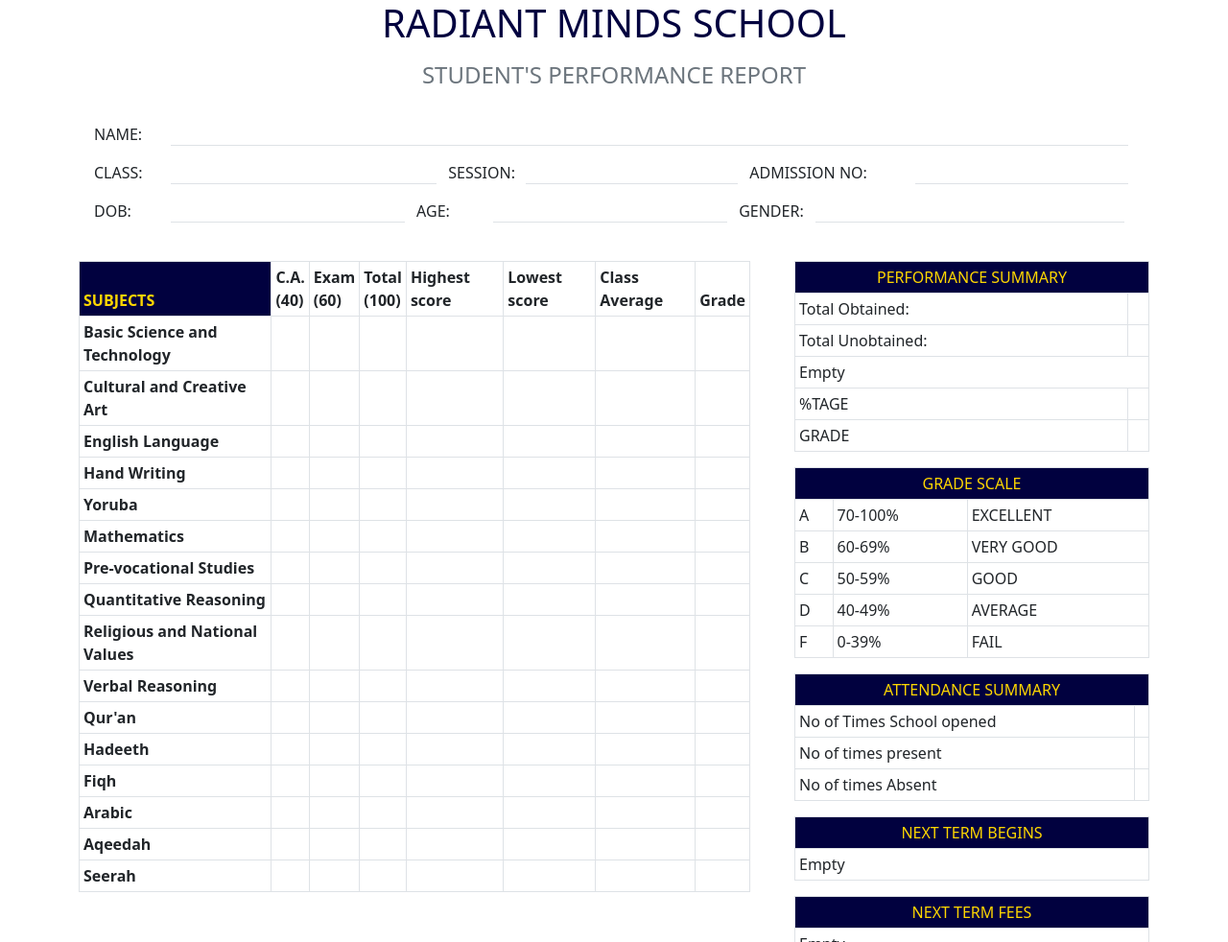
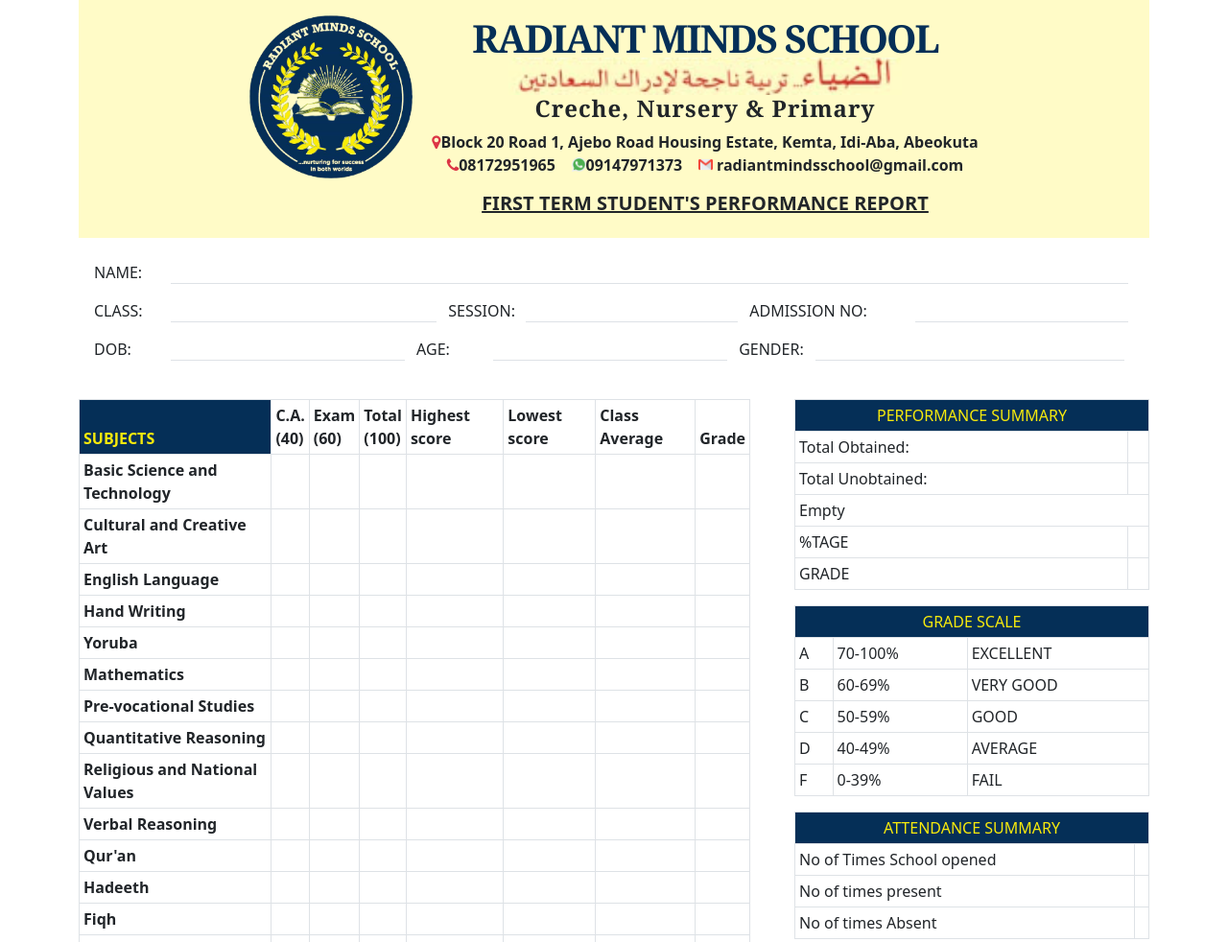
Before and after one commit to Luqman07/Radiant-Minds, a plain HTML site: page index.html in a window 1280 px wide. Shown: the top 982 px of the page at 96% size. Drawn offline with nearby package versions, Linux system fonts and the light colour scheme.

Commit message:
Added the company details

```diff
--- a/index.html
+++ b/index.html
@@ -1,19 +1,47 @@
 <!DOCTYPE html>
 <html lang="en">
+
 <head>
     <meta charset="UTF-8">
     <meta name="viewport" content="width=device-width, initial-scale=1.0">
     <title>Document</title>
-    <link href="https://cdn.jsdelivr.net/npm/bootstrap@5.0.0-beta1/dist/css/bootstrap.min.css" rel="stylesheet" integrity="sha384-giJF6kkoqNQ00vy+HMDP7azOuL0xtbfIcaT9wjKHr8RbDVddVHyTfAAsrekwKmP1" crossorigin="anonymous">
-<script src="https://cdn.jsdelivr.net/npm/bootstrap@5.0.0-beta1/dist/js/bootstrap.bundle.min.js" integrity="sha384-ygbV9kiqUc6oa4msXn9868pTtWMgiQaeYH7/t7LECLbyPA2x65Kgf80OJFdroafW" crossorigin="anonymous"></script>
+    <link href="https://cdn.jsdelivr.net/npm/bootstrap@5.0.0-beta1/dist/css/bootstrap.min.css" rel="stylesheet"
+        integrity="sha384-giJF6kkoqNQ00vy+HMDP7azOuL0xtbfIcaT9wjKHr8RbDVddVHyTfAAsrekwKmP1" crossorigin="anonymous">
+    <script src="https://cdn.jsdelivr.net/npm/bootstrap@5.0.0-beta1/dist/js/bootstrap.bundle.min.js"
+        integrity="sha384-ygbV9kiqUc6oa4msXn9868pTtWMgiQaeYH7/t7LECLbyPA2x65Kgf80OJFdroafW"
+        crossorigin="anonymous"></script>
+    <script src="https://kit.fontawesome.com/a076d05399.js" crossorigin="anonymous"></script>
+    <link rel="stylesheet" href="https://cdnjs.cloudflare.com/ajax/libs/font-awesome/4.7.0/css/font-awesome.min.css">
     <link rel="stylesheet" href="style.css">
 </head>
+
 <body>
     <div class="container">
-        <h1 class="text-center color">
+        <!-- <h1 class="text-center color">
             RADIANT MINDS SCHOOL <br>
             <small class="text-muted h4">STUDENT'S PERFORMANCE REPORT</small>
-        </h1>
+        </h1> -->
+        <div class="head p-3">
+            <div class="image">
+                <img style="width: 170px;" src="Image\radiant_logo-removebg-preview.png" alt="Radiant minds logo">
+            </div>
+            <div class="content text-center">
+                <h1 class="fam">
+                    <strong>RADIANT MINDS SCHOOL</strong>
+                </h1>
+                <img style="width: 410px;" src="Image\arabic.png" alt="Arabic text">
+                <p class="h4 space"><strong>Creche, Nursery & Primary</strong></p>
+                <p>
+                    <strong>
+                        <i class="fa fa-map-marker text-danger "></i>Block 20 Road 1, Ajebo Road Housing Estate, Kemta, Idi-Aba, Abeokuta
+                        <br>
+                        <i class="fa fa-phone text-danger"></i>08172951965 &nbsp;&nbsp; <img class="icon" src="Image\whatsapp.png" alt="">09147971373 &nbsp;&nbsp;
+                        <img class="icon" src="Image\gmail.png" alt=""> radiantmindsschool@gmail.com
+                    </strong>
+                </p>
+                <p class="h5"><strong><u>FIRST TERM STUDENT'S PERFORMANCE REPORT</u></strong></p>
+            </div>
+        </div>
         <div class="one">
             <form class="p-3">
                 <div class="row mt-2">
@@ -34,7 +62,8 @@
                     <label class="col-sm-1">AGE:</label>
                     <div class="col-sm=3 bord5 border-bottom "></div>
                     <label class="col-sm-1">GENDER:</label>
-                    <div class="col-sm-3 bord6 border-bottom "></div>                </div>
+                    <div class="col-sm-3 bord6 border-bottom "></div>
+                </div>
             </form>
         </div>
         <div class="two ">
@@ -534,4 +563,5 @@
     <!-- Latest compiled JavaScript -->
     <script src="https://maxcdn.bootstrapcdn.com/bootstrap/4.5.2/js/bootstrap.min.js"></script>
 </body>
+
 </html>
--- a/style.css
+++ b/style.css
@@ -35,10 +35,35 @@
     width: 530px;
 }
 .color{
-    color: #01013f;
+    color: #052F57;
 }
 
 .heading{
-    background-color: #01013f !important;
-    color: gold;
+    background-color: #052F57 !important;
+    color: #F8EA0C;
 }
+.head{
+    background-color: #FFFBC7;
+    display: flex;
+    justify-content: center;
+}
+.content{
+    margin-left: 20px;
+}
+.content h1{
+    font-family: Cambria, Cochin, Georgia, Times, 'Times New Roman', serif;
+    color: #052F57;
+    letter-spacing: -2px;
+}
+.content img{
+    margin-top: -13px;
+}
+.content .icon{
+    width: 15px;
+    margin-top: 0.1mm;
+    margin-bottom: 1mm;
+}
+.head .space{
+    letter-spacing: 1px;
+    font-family: Cambria, Cochin, Georgia, Times, 'Times New Roman', serif;
+}
```
Also changed, not shown: Image/arabic.png (added), Image/gmail.png (added), Image/radiant_logo-removebg-preview.png (added), Image/whatsapp (1).png (added), Image/whatsapp.png (added).
